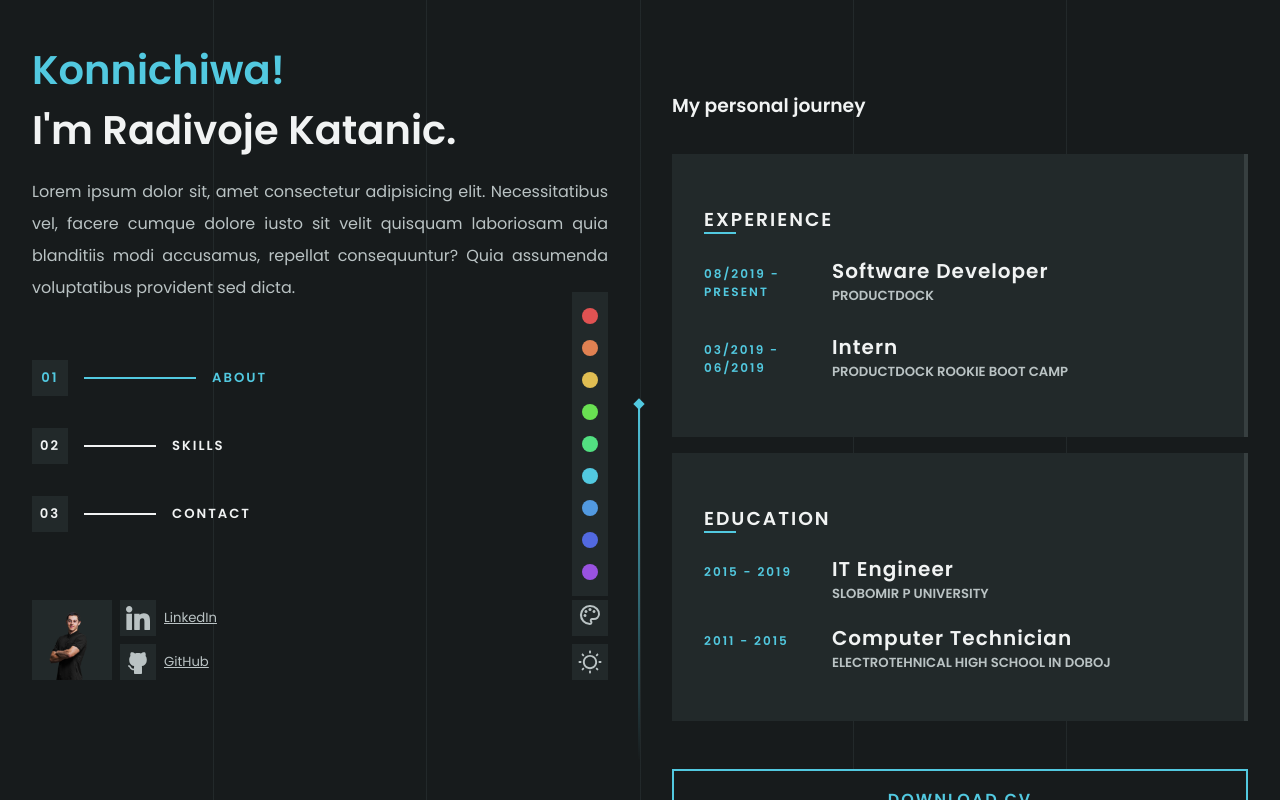
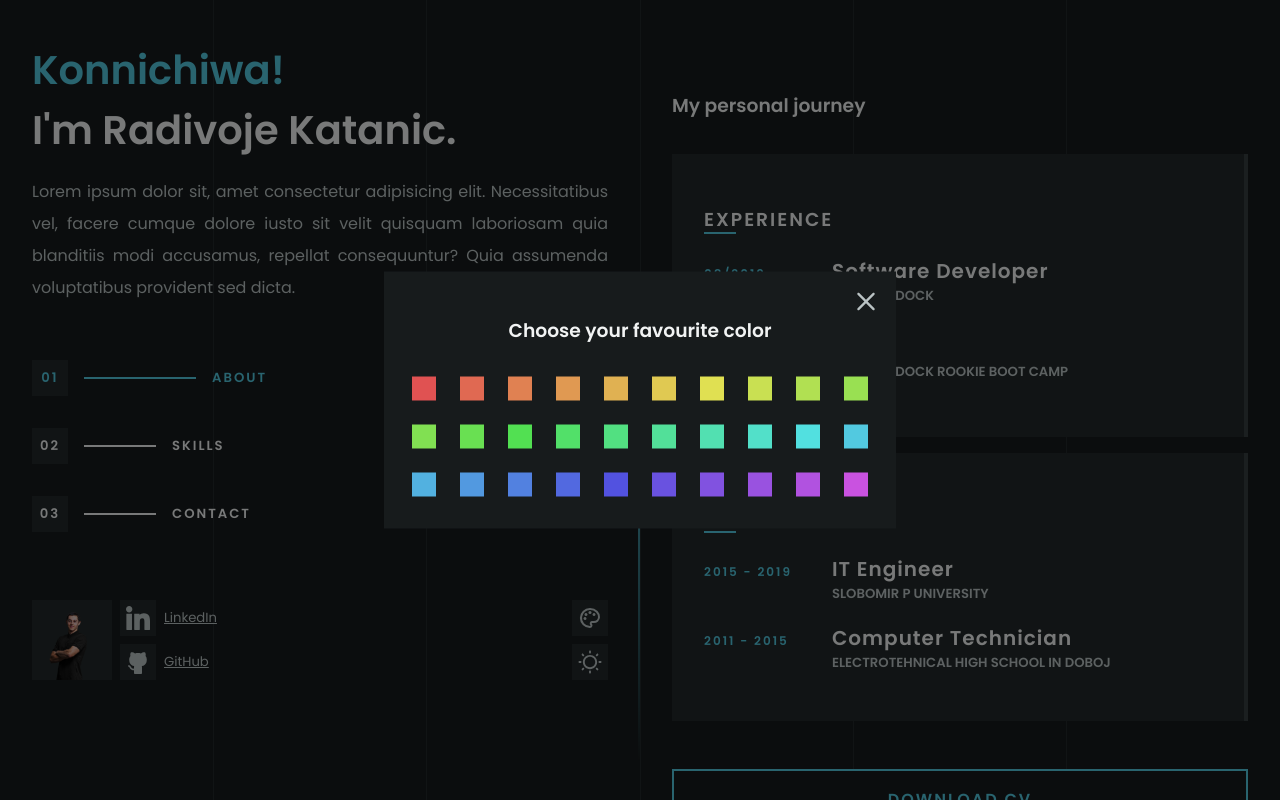
Before and after one commit to rkatanic/portfolio, a React (Create React App) app: page / in a window 1280 px wide. Both pictures are taken after a click on the element 590 px from the left and 618 px from the top of the page. Shown: the top 800 px of the page. Built offline with nearby package versions, Linux system fonts and the light colour scheme.

Commit message:
Create color picker modal

```diff
--- a/src/components/ColorDropdown.css
+++ b/src/components/ColorDropdown.css
@@ -1,4 +1,4 @@
-.color-dropdown {
+.color-dropdown-header {
   position: relative;
   width: 2.25rem;
   height: 2.25rem;
@@ -8,20 +8,3 @@
   background: var(--color-input);
   cursor: pointer;
 }
-
-.color-dropdown-list {
-  position: absolute;
-  bottom: 2.5rem;
-  left: 0rem;
-  width: 2.25rem;
-  background-color: var(--color-input);
-  z-index: 1;
-}
-
-.color-dropdown-item {
-  cursor: pointer;
-  width: 1rem;
-  height: 1rem;
-  margin: 1rem 0.625rem;
-  border-radius: 50%;
-}
--- a/src/components/ColorDropdown.tsx
+++ b/src/components/ColorDropdown.tsx
@@ -1,70 +1,36 @@
-import { useRef, useState, useEffect } from "react";
+import { useState } from "react";
+import ColorModal from "./ColorModal";
 import { ReactComponent as PalleteIcon } from "../assets/icons/pallete.svg";
 
 import "./ColorDropdown.css";
 
 const ColorDropdown = (): JSX.Element => {
-  const [isDropdownOpen, setIsDropdownOpen] = useState(false);
-  const dropdrownRef = useRef<any>();
+  const [isColorModalOpen, setIsColorModalOpen] = useState(false);
 
-  const colors: { key: string; value: number }[] = [
-    { key: "red", value: 0 },
-    { key: "orange", value: 20 },
-    { key: "yellow", value: 45 },
-    { key: "green", value: 110 },
-    { key: "teal", value: 140 },
-    { key: "aqua", value: 190 },
-    { key: "lightblue", value: 210 },
-    { key: "blue", value: 230 },
-    { key: "purple", value: 270 },
-  ];
+  const handleColorModalClose = (): void => setIsColorModalOpen(false);
 
   const handleDropdownToggle = (): void =>
-    setIsDropdownOpen((prevState: boolean) => !prevState);
+    setIsColorModalOpen((prevState: boolean) => !prevState);
 
   const handleColorSwitch = (value: number): void => {
     window.document.documentElement.style.setProperty(
       "--color-hue",
       value.toString()
     );
-    setIsDropdownOpen(false);
+    setIsColorModalOpen(false);
   };
 
-  const handleClickOutside = (event: Event): void => {
-    if (dropdrownRef.current && !dropdrownRef.current.contains(event.target)) {
-      setIsDropdownOpen(false);
-    }
-  };
-
-  useEffect(() => {
-    document.addEventListener("click", handleClickOutside, true);
-    return (): void => {
-      document.removeEventListener("click", handleClickOutside, true);
-    };
-  }, []);
-
   return (
-    <div className="color-dropdown">
+    <>
       <div className="color-dropdown-header" onClick={handleDropdownToggle}>
         <PalleteIcon />
       </div>
-      {isDropdownOpen && (
-        <div ref={dropdrownRef} className="color-dropdown-list">
-          {colors.map(
-            ({ key, value }): JSX.Element => (
-              <div
-                onClick={() => handleColorSwitch(value)}
-                key={key}
-                className="color-dropdown-item"
-                style={{
-                  background: `hsl(${value},70%,60%)`,
-                }}
-              ></div>
-            )
-          )}
-        </div>
-      )}
-    </div>
+      <ColorModal
+        isOpen={isColorModalOpen}
+        closeModal={handleColorModalClose}
+        switchColor={handleColorSwitch}
+      />
+    </>
   );
 };
 
--- /dev/null
+++ b/src/components/ColorModal.css
@@ -0,0 +1,46 @@
+.color-modal {
+  position: absolute;
+  top: 50%;
+  left: 50%;
+  padding: 1rem;
+  transform: translate(-50%, -50%) !important;
+  margin: auto auto;
+  background-color: var(--color-body);
+  outline: none;
+  display: flex;
+  flex-direction: column;
+  justify-content: center;
+  align-items: center;
+}
+
+.color-modal-title {
+  margin: 0 0 1rem;
+}
+
+.color-dropdown-list {
+  display: flex;
+  align-items: center;
+  justify-content: center;
+  gap: 1.5rem;
+  flex-wrap: wrap;
+  max-width: 30rem;
+  padding: 1rem 0;
+}
+
+.color-dropdown-item {
+  cursor: pointer;
+  width: 1.5rem;
+  height: 1.5rem;
+  transition: 0.5s ease;
+  overflow: hidden;
+  position: relative;
+}
+
+.color-dropdown-item:hover {
+  transform: scale(1.5);
+}
+
+.color-modal .icon-close {
+  height: 1.75rem;
+  align-self: flex-end;
+}
--- /dev/null
+++ b/src/components/ColorModal.tsx
@@ -0,0 +1,79 @@
+import Modal from "react-modal";
+import { ReactComponent as CloseIcon } from "../assets/icons/close.svg";
+
+import "./ColorModal.css";
+
+interface Props {
+  isOpen: boolean;
+  closeModal: () => void;
+  switchColor: (colorValue: number) => void;
+}
+
+const ColorModal = ({
+  isOpen,
+  closeModal,
+  switchColor,
+}: Props): JSX.Element => {
+  const colors: { key: string; value: number }[] = [
+    { key: "red", value: 0 },
+    { key: "red2", value: 10 },
+    { key: "orange", value: 20 },
+    { key: "orange2", value: 30 },
+    { key: "yellow", value: 40 },
+    { key: "yellow2", value: 50 },
+    { key: "yellow3", value: 60 },
+    { key: "yellow4", value: 70 },
+    { key: "yellow5", value: 80 },
+    { key: "green", value: 90 },
+    { key: "green2", value: 100 },
+    { key: "green3", value: 110 },
+    { key: "green4", value: 120 },
+    { key: "green5", value: 130 },
+    { key: "teal", value: 140 },
+    { key: "teal2", value: 150 },
+    { key: "teal3", value: 160 },
+    { key: "aqua", value: 170 },
+    { key: "aqua2", value: 180 },
+    { key: "aqua3", value: 190 },
+    { key: "blue", value: 200 },
+    { key: "blue2", value: 210 },
+    { key: "blue3", value: 220 },
+    { key: "blue4", value: 230 },
+    { key: "purple", value: 240 },
+    { key: "purple2", value: 250 },
+    { key: "purple3", value: 260 },
+    { key: "purple4", value: 270 },
+    { key: "pink", value: 280 },
+    { key: "pink2", value: 290 },
+  ];
+
+  return (
+    <Modal
+      style={{ overlay: { zIndex: "100", background: "rgb(0,0,0,0.5)" } }}
+      className="color-modal"
+      ariaHideApp={false}
+      isOpen={isOpen}
+      onRequestClose={closeModal}
+    >
+      <CloseIcon onClick={closeModal} />
+
+      <h3 className="color-modal-title">Choose your favourite color</h3>
+      <div className="color-dropdown-list">
+        {colors.map(
+          ({ key, value }): JSX.Element => (
+            <div
+              onClick={() => switchColor(value)}
+              key={key}
+              className="color-dropdown-item"
+              style={{
+                background: `hsl(${value},70%,60%)`,
+              }}
+            ></div>
+          )
+        )}
+      </div>
+    </Modal>
+  );
+};
+
+export default ColorModal;
```
